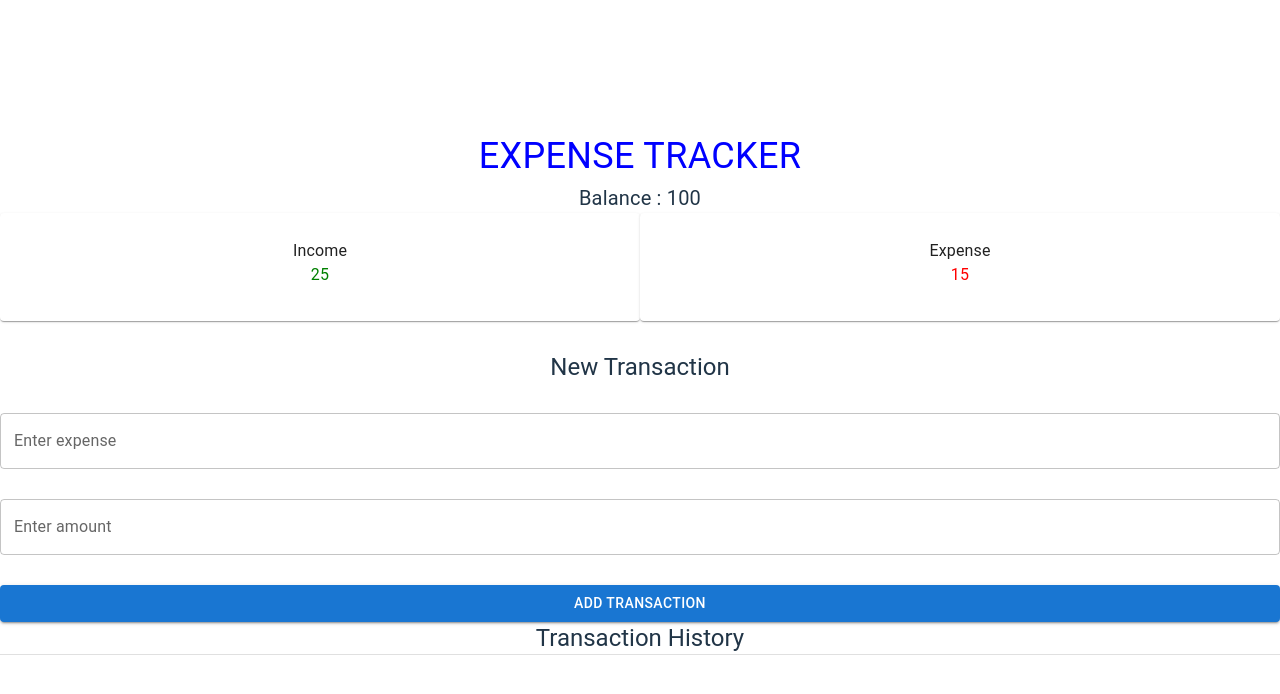
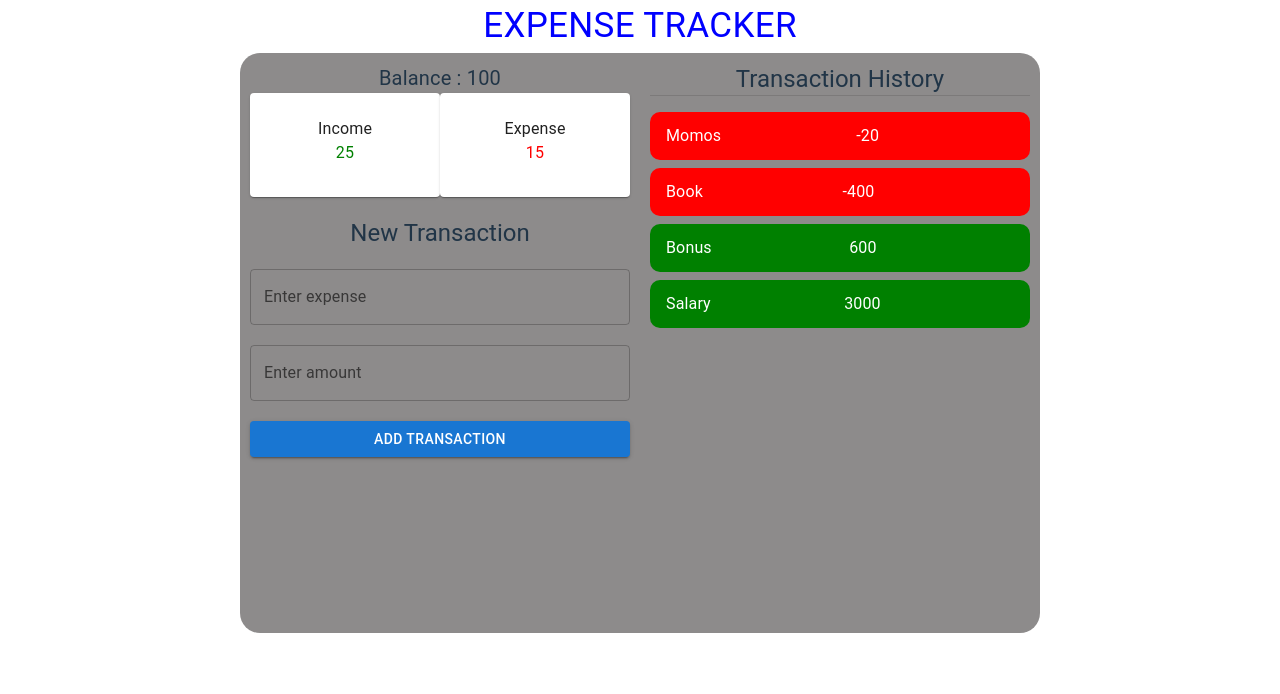
Before and after one commit to AparmitSrivastava/React-Expense-Tracker, a React (Vite) app: page / in a window 1280 px wide. Shown: the top 694 px of the page. Built offline with nearby package versions, Linux system fonts and the light colour scheme.

Commit message:
final struc ready

```diff
--- a/src/App.css
+++ b/src/App.css
@@ -41,3 +41,6 @@
 .read-the-docs {
   color: #888;
 }
+.App{
+  height: 100vh;
+}
--- a/src/App.jsx
+++ b/src/App.jsx
@@ -4,14 +4,30 @@ import './App.css'
 import Balance from './Components/Balance'
 import ExpenseCard from './Components/ExpenseCard'
 import NewTransactions from './Components/NewTransactions'
-import Transaction from './Components/Transaction'
+import Transactions from './Components/Transactions'
 
 
 const Header = styled(Typography)`
-font-size: 36px;
+font-size: 35px;
 color : blue;
 text-transform : uppercase;
 `
+
+const Main = styled(Box)`
+  display: flex;
+  background:rgb(141, 139, 139);
+  width: 800px;
+ border-radius:20px;
+ margin:auto;
+  & > div {
+    height: 70vh;
+    flex: 1;
+    padding: 10px;
+    overflow-y: auto;
+  }
+`
+
+
 
 function App() {
 
@@ -26,7 +42,7 @@ function App() {
     <>
       <div className='App'>
         <Header>Expense tracker</Header>
-        <Box>
+        <Main>
 
           <Box>
             <Balance/>
@@ -35,10 +51,10 @@ function App() {
           </Box>
 
           <Box>
-            <Transaction transactions={transactions}/>
+            <Transactions transactions={transactions}/>
           </Box>
 
-        </Box>
+        </Main>
       </div>
     </>
   )
--- a/src/Components/ExpenseCard.jsx
+++ b/src/Components/ExpenseCard.jsx
@@ -6,7 +6,7 @@ display:flex;
 width:100%;
 & > div {
   flex: 1;
-  padding:10px;
+  padding:8px;
 }
 `
 
--- a/src/Components/NewTransactions.jsx
+++ b/src/Components/NewTransactions.jsx
@@ -5,7 +5,7 @@ const Cont = styled(Box)`
 display:flex;
 flex-direction:column;
 & > h5 , & > div , & > button{
-margin-top:30px
+margin-top:20px
 }
 `
 
--- /dev/null
+++ b/src/Components/SingleTransaction.jsx
@@ -0,0 +1,19 @@
+import React from 'react'
+import { Box, styled, Typography, Card, CardContent, TextField, Button, Divider, List, ListItem, ListItemText } from "@mui/material"
+
+const Detail = styled(ListItem)`
+margin-top:8px;
+`
+
+
+const SingleTransaction = ({transaction}) => {
+    const bgcolor = transaction.amount>0 ? "green" : "red"
+  return (
+    <Detail style={{ background: bgcolor, color: '#fff' , borderRadius:"10px" }}>
+        <ListItemText>{transaction.text}</ListItemText>
+        <ListItemText>{transaction.amount}</ListItemText>
+    </Detail>
+  )
+}
+
+export default SingleTransaction
--- a/src/Components/Transaction.jsx
+++ /dev/null
@@ -1,16 +0,0 @@
-import React from 'react'
-import { Box, styled, Typography, Card, CardContent, TextField ,Button , Divider, List } from "@mui/material"
-
-const Transaction = ({transactions}) => {
-  return (
-    <Box>
-      <Typography variant='h5'>Transaction History</Typography>
-      <Divider/>
-      <List>
-
-      </List>
-    </Box>
-  )
-}
-
-export default Transaction
--- /dev/null
+++ b/src/Components/Transactions.jsx
@@ -0,0 +1,21 @@
+import React from 'react'
+import { Box, styled, Typography, Card, CardContent, TextField, Button, Divider, List } from "@mui/material"
+import SingleTransaction from './SingleTransaction'
+
+const Transactions = ({ transactions }) => {
+    return (
+        <Box>
+            <Typography variant='h5' >Transaction History</Typography>
+            <Divider />
+            <List>
+                {
+                    transactions.map(e => {
+                        return <SingleTransaction key={e.id} transaction={e}/>
+                    })
+                }
+            </List>
+        </Box>
+    )
+}
+
+export default Transactions
--- a/src/index.css
+++ b/src/index.css
@@ -5,7 +5,7 @@
 
   color-scheme: light dark;
   color: rgba(255, 255, 255, 0.87);
-  background-color: #242424;
+  background-color: #636060;
 
   font-synthesis: none;
   text-rendering: optimizeLegibility;
```
